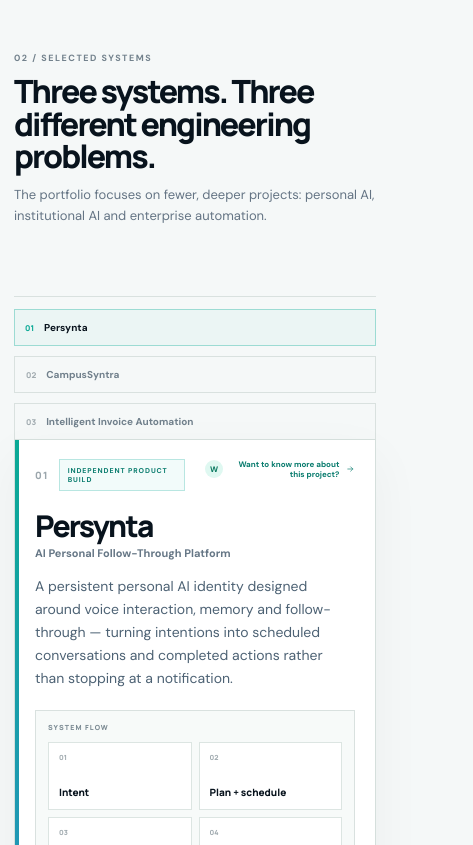
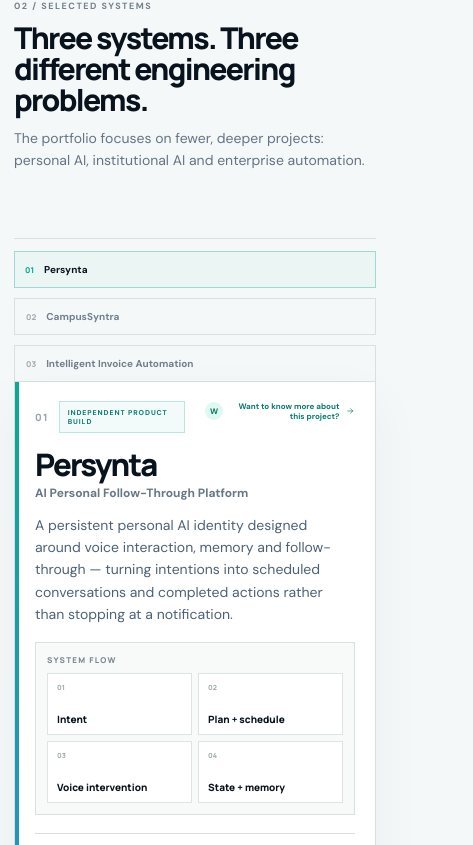
Before and after one commit to poojapansare18/pooja-pansare-portfolio, a Next.js app: page / in a window 390 px wide. Shown: the part 1819-2664 px from the top of the page, 473 px wide, since content can reach past the window. Built offline with nearby package versions, Linux system fonts and the light colour scheme; no server answers.

Commit message:
Refine mobile layout density and readability

```diff
--- a/app/globals.css
+++ b/app/globals.css
@@ -124,3 +124,170 @@ section.approach,section.work,section.experience,section.industry,section.skills
   .foundationGrid p{font-size:10px}
   .foundationGrid strong{font-size:9px}
 }
+
+
+/* Final mobile information-density pass */
+@media (max-width:700px){
+  /* Readability: body copy stays comfortably legible while layouts become shorter. */
+  .sectionHead{margin-bottom:16px}
+  .sectionHead h2{font-size:30px;line-height:1.03;letter-spacing:-.055em}
+  .sectionHead p{font-size:14px;line-height:1.55}
+  .eyebrow{font-size:9px}
+
+  /* Reduce vertical whitespace between major sections. */
+  section.approach,section.work,section.experience,section.industry,section.skills,section.foundation,section.contact{
+    padding-top:34px;
+    padding-bottom:34px;
+  }
+
+  /* Engineering approach: 6 compact steps in a 3 x 2 grid instead of six tall rows. */
+  .approachFlow{
+    grid-template-columns:repeat(3,minmax(0,1fr));
+    gap:0;
+    padding:4px;
+  }
+  .approachStep{
+    min-height:58px;
+    padding:10px 9px;
+    gap:6px;
+    border-right:1px solid var(--line)!important;
+    border-bottom:1px solid var(--line)!important;
+  }
+  .approachStep:nth-child(3n){border-right:0!important}
+  .approachStep:nth-child(n+4){border-bottom:0!important}
+  .approachStep>span{font-size:7px}
+  .approachStep b{font-size:10.5px;line-height:1.15}
+  .approachStep>svg{display:none}
+
+  /* Project system flows: no horizontal scrolling. Four stages become a compact 2 x 2 system map. */
+  .architecture{
+    padding:11px;
+    margin-left:20px;
+    margin-right:20px;
+    margin-bottom:18px;
+  }
+  .architectureLabel{font-size:8px;margin-bottom:8px}
+  .flow{
+    display:grid;
+    grid-template-columns:repeat(2,minmax(0,1fr));
+    gap:6px;
+    overflow:visible;
+  }
+  .flowItem{
+    min-width:0;
+    min-height:62px;
+    padding:9px;
+    gap:8px;
+  }
+  .flowItem>span{font-size:7px}
+  .flowItem b{font-size:10px;line-height:1.25}
+  .flowItem i{display:none}
+
+  /* Project copy: larger text, less padding. */
+  .projectCase>h3{font-size:31px;margin-top:16px}
+  .projectCase>h4{font-size:12px}
+  .projectIntro{font-size:14px;line-height:1.6;margin-top:13px;margin-bottom:17px}
+  .caseGrid p{font-size:12px;line-height:1.58}
+  .caseGrid>div,.caseGrid>div:nth-child(even){padding:13px 0}
+  .caseGrid span,.stack>span{font-size:8px}
+  .stack b{font-size:9px;padding:6px 8px}
+  .projectNote{font-size:10.5px;line-height:1.5}
+  .projectCta{padding:14px 15px;margin-bottom:18px}
+  .projectCta span,.projectCta strong{font-size:10.5px}
+
+  /* Experience: compact delivery chain and impact cards. */
+  .experienceMeta{padding-top:0;padding-bottom:16px}
+  .experienceMeta h3{font-size:24px}
+  .deliveryChain{
+    display:grid;
+    grid-template-columns:repeat(3,1fr);
+    gap:0;
+    white-space:normal;
+    padding:10px 0;
+  }
+  .deliveryChain span{
+    min-height:32px;
+    padding:5px 6px;
+    font-size:8px;
+    line-height:1.2;
+    border-right:1px solid var(--line);
+    border-bottom:1px solid var(--line);
+  }
+  .deliveryChain span:nth-child(3n){border-right:0}
+  .deliveryChain span:nth-child(n+4){border-bottom:0}
+  .deliveryChain svg{display:none}
+  .impactGrid article,.impactGrid article:nth-child(even){padding:14px 0}
+  .impactGrid h4{font-size:14px;margin-bottom:5px}
+  .impactGrid p{font-size:11.5px;line-height:1.58}
+  .selectedCase{margin-top:14px;padding:20px}
+  .selectedCase h3{font-size:24px}
+  .selectedCase p{font-size:11px;line-height:1.55}
+
+  /* Industry representation: compact two-column event grid. */
+  .industryStatement{
+    padding:12px 0;
+    margin-bottom:14px;
+  }
+  .industryStatement strong{font-size:13px;line-height:1.35}
+  .industryStatement span{font-size:9px}
+  .eventTimeline{
+    display:grid;
+    grid-template-columns:repeat(2,minmax(0,1fr));
+    gap:0;
+  }
+  .eventTimeline:before{display:none}
+  .eventItem{
+    padding:12px 12px 12px 0;
+    border-bottom:1px solid var(--line);
+  }
+  .eventItem:nth-child(even){
+    padding-left:12px;
+    padding-right:0;
+    border-left:1px solid var(--line);
+  }
+  .eventItem:nth-last-child(-n+2){border-bottom:0}
+  .eventYear{font-size:8px}
+  .eventMarker{height:16px}
+  .eventMarker i{top:3px;left:0;width:9px;height:9px}
+  .eventCopy{
+    min-height:0;
+    border:0;
+    padding:6px 0 0;
+  }
+  .eventCopy span{font-size:7px}
+  .eventCopy h3{font-size:13px;line-height:1.2;margin:5px 0 4px}
+  .eventCopy p{font-size:10px;line-height:1.4}
+
+  /* Technical stack: two compact columns instead of eight full-width cards. */
+  .skillsGrid{
+    grid-template-columns:repeat(2,minmax(0,1fr));
+  }
+  .skillsGrid article,
+  .skillsGrid article:nth-child(2n){
+    min-height:0;
+    padding:14px;
+    border-right:1px solid var(--line);
+    border-bottom:1px solid var(--line);
+  }
+  .skillsGrid article:nth-child(2n){border-right:0}
+  .skillsGrid article:nth-last-child(-n+2){border-bottom:0}
+  .skillsGrid article>span{font-size:7px}
+  .skillsGrid h3{font-size:14px;line-height:1.2;margin:8px 0 6px}
+  .skillsGrid p{font-size:10.5px;line-height:1.52}
+
+  /* Foundation stays readable without oversized blocks. */
+  .foundationGrid article,
+  .foundationGrid article:nth-child(2),
+  .foundationGrid article:last-child{
+    padding-top:17px!important;
+    padding-bottom:17px!important;
+  }
+  .foundationGrid h3{font-size:17px}
+  .foundationGrid p{font-size:11px;line-height:1.55}
+  .foundationGrid strong{font-size:9.5px}
+
+  /* Slightly tighter contact/footer. */
+  .contactPanel{padding:24px 20px;gap:28px}
+  .contactPanel h2{font-size:36px}
+  .contactPanel p{font-size:13px}
+}
```
